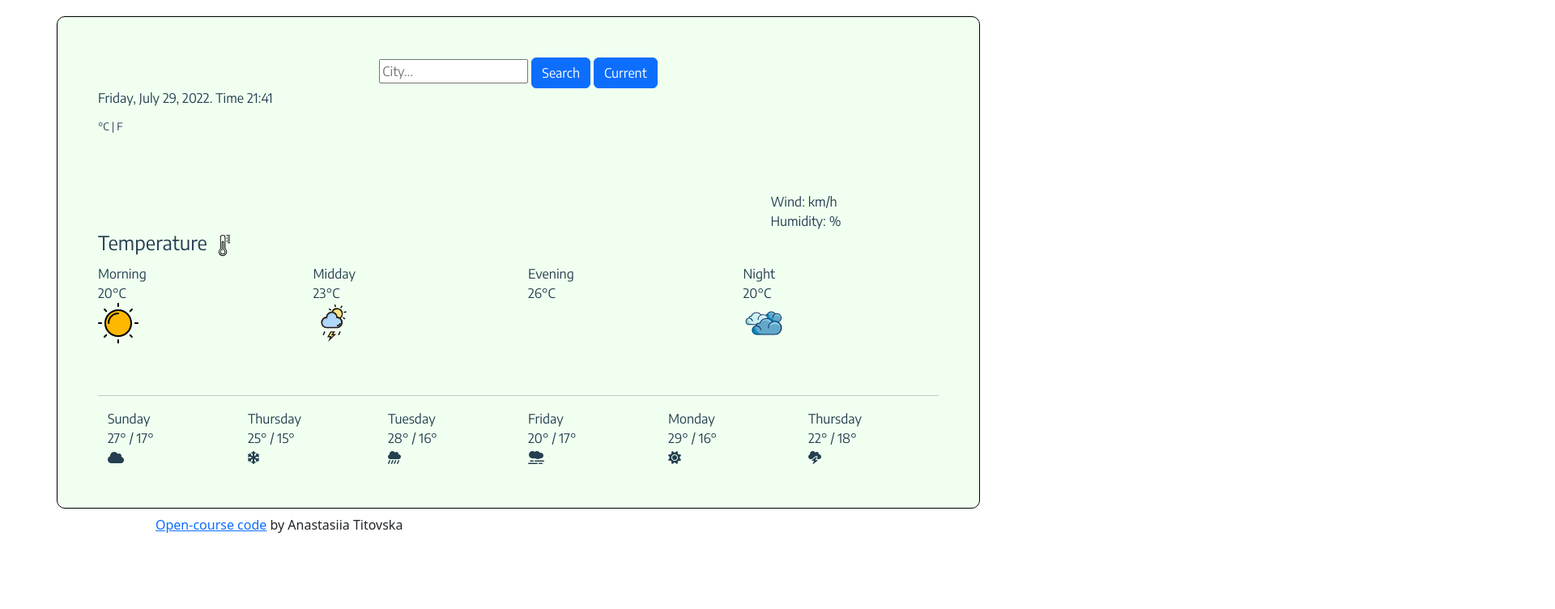
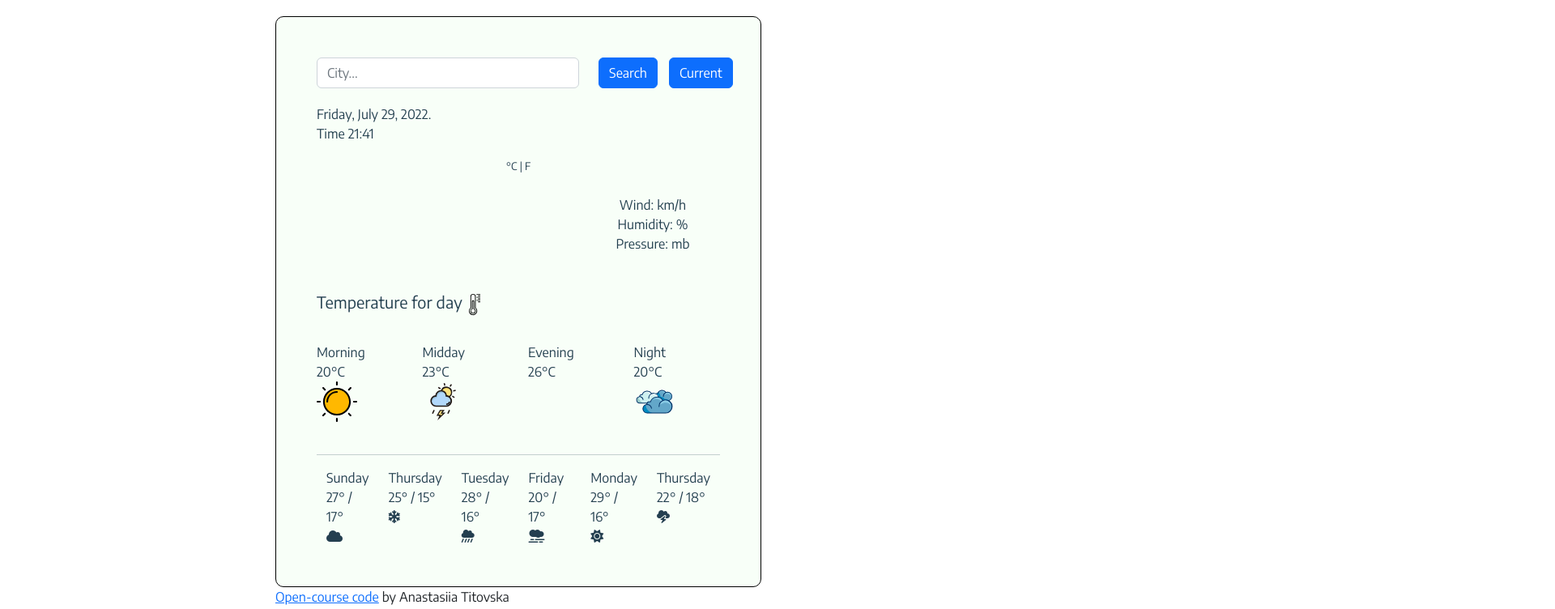
Before and after one commit to stasiia-ti/weather-app, a website built with Parcel: page index.html in a window 1280 px wide. Shown: the top 752 px of the page at 81% size, 1920 px wide, since content can reach past the window. Built offline with nearby package versions, Linux system fonts and the light colour scheme; no server answers; files whose address does not match are found by name.

Commit message:
Update visual view

```diff
--- a/index.html
+++ b/index.html
@@ -24,23 +24,47 @@
   </head>
 
   <body>
-    <div class="container-md" id="container_body">
+    <div class="container" id="container_body">
+      <div class="weatherApp-box">
+        <div class="weatherApp">
           <form id="cityForm">
-        <input type="text" id="cityText" placeholder="City..." width="800" />
+            <div class="row">
+              <div class="col-8">
+                <input
+                  type="search"
+                  class="form-control"
+                  id="cityText"
+                  placeholder="City..."
+                  width="800"
+                />
+              </div>
+              <div class="col-2">
                 <input
                   type="button"
                   id="button"
                   class="btn btn-primary"
                   value="Search"
                 />
+              </div>
+              <div class="col-2">
                 <input
                   type="button"
                   id="current"
                   class="btn btn-primary"
                   value="Current"
                 />
+              </div>
+            </div>
           </form>
-      <p class="today">Today</p>
+          <div class="row justify-content-between" id="firstblock">
+            <div class="row">
+              <div class="col-md-4"><p class="today">today</p></div>
+              <div class="col-md-4 ms-auto">
+                <div class="time" id="timeDay"></div>
+              </div>
+            </div>
+          </div>
+
           <h1></h1>
           <h2>
             <span class="weather-temperature" id="temperature"> </span>
@@ -50,28 +74,45 @@
               <a href="" id="fahrengeit"> F </a>
             </span>
           </h2>
+
+          <div class="container text-center">
+            <div class="row">
+              <div class="col">
                 <h3>
-        <div class="conteiner">
-          <div class="col-4" id="description"></div>
-          <div class="col-4" id="iconPictures">
-            <img src="" id="icon" alt="" width="100px" />
+                  <div id="description"></div>
+                </h3>
+              </div>
+
+              <div class="col order-5">
+                <div class="col">
+                  Wind: <span class="wind" id="wind"></span> km/h
+                </div>
+                <div class="col">
+                  Humidity: <span class="humidity" id="humidity"></span>%
+                </div>
+                <div class="col">
+                  Pressure: <span class="pressure" id="pressure"></span> mb
                 </div>
               </div>
-      </h3>
-      <div class="data">
-        <div class="col-md-3"></div>
-        <div class="col-md-3">
-          Wind: <span class="wind" id="wind"></span> km/h
-        </div>
-        <div class="col-md-3">
-          Humidity: <span class="humidity" id="humidity"></span>%
+              <div class="col order-1">
+                <img src="" id="icon" alt="" width="75px" />
               </div>
             </div>
-      <h4>Temperature <img src="temperature.svg" alt="" width="30px" /></h4>
+          </div>
+          <br />
+          <br />
+          <h5>
+            Temperature for day<img src="temperature.svg" alt="" width="30px" />
+          </h5>
+          <br />
           <div class="content1">
             <div class="row align-items-start">
               <div class="col">
-            Morning <br />20°C<br /><img src="sun.svg" alt="" width="50px" />
+                Morning <br />20°C<br /><img
+                  src="sun.svg"
+                  alt=""
+                  width="50px"
+                />
               </div>
               <div class="col">
                 Midday <br />
@@ -85,11 +126,16 @@
                 />
               </div>
               <div class="col">
-            Night <br />20°C<br /><img src="cloudy.svg" alt="" width="50px" />
+                Night <br />20°C<br /><img
+                  src="cloudy.svg"
+                  alt=""
+                  width="50px"
+                />
+              </div>
             </div>
           </div>
           <br />
-        <br />
+
           <hr />
           <div class="container">
             <div class="row">
@@ -143,13 +189,15 @@
               </div>
             </div>
           </div>
-
+        </div>
+        <p class="name-code">
+          <a href="https://github.com/stasiia-ti/weather-app"
+            >Open-course code</a
+          >
+          by Anastasiia Titovska
+        </p>
         <script src="index.js"></script>
       </div>
     </div>
-    <p class="name-code">
-      <a href="https://github.com/stasiia-ti/weather-app">Open-course code</a>
-      by Anastasiia Titovska
-    </p>
   </body>
 </html>
--- a/styles.css
+++ b/styles.css
@@ -1,30 +1,39 @@
 html {
   background-color: white;
 }
-
-#container_body {
-  position: center;
-  margin: 20px auto;
-  border: 1px solid black;
-  padding: 50px;
-  border-radius: 10px;
-  color: rgb(36, 63, 80);
+body {
   font-family: "Encode Sans", sans-serif;
-  background-color: honeydew;
-  font-size: 300;
 }
 
-.data {
+h1,
+h2 {
+  margin: 5px;
+  text-align: center;
+}
+h4 {
+  top: 50px;
+  margin-bottom: 1rem;
+}
+#data {
+  position: relative;
   flex-direction: column;
-  position: relative;
-  top: 0;
-  left: 80%;
-  font-size: 400;
+  left: 10%;
+}
+#firstblock {
+  display: block;
+  margin-top: 20px;
+}
+#description {
+  display: block;
+  margin-top: 20px;
 }
 
-.card {
-  background-color: ivory;
+#time {
+  position: relative;
+  flex-direction: column;
+  left: 20%;
 }
+
 form {
   display: block;
   text-align: center;
@@ -33,19 +42,30 @@ form {
   display: flex;
   flex-direction: row;
 }
+
 #units {
   vertical-align: top;
   font-size: small;
   text-decoration: none;
 }
-.name-code {
-  margin: 0 15%;
-  padding: 0;
-  line-height: 0;
-}
+
 #celsius,
 #fahrengeit {
   text-decoration: none;
   color: rgb(36, 63, 80);
   cursor: default;
 }
+
+.weatherApp-box {
+  max-width: 600px;
+  margin: 20px auto;
+  top: 10px;
+}
+
+.weatherApp {
+  border: 1px solid black;
+  padding: 50px;
+  border-radius: 10px;
+  background-color: rgb(248, 255, 248);
+  color: rgb(36, 63, 80);
+}
```
Lines whose indentation alone changed are shown as unchanged.
